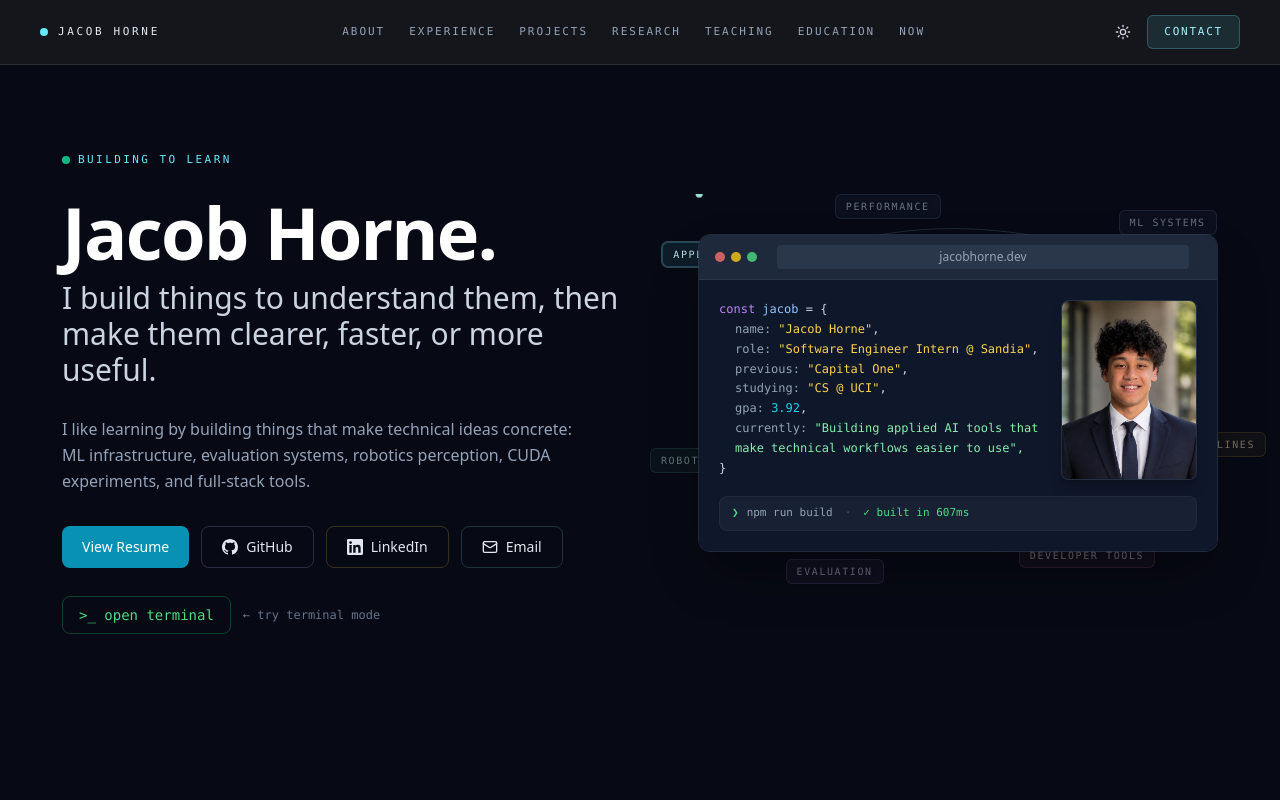
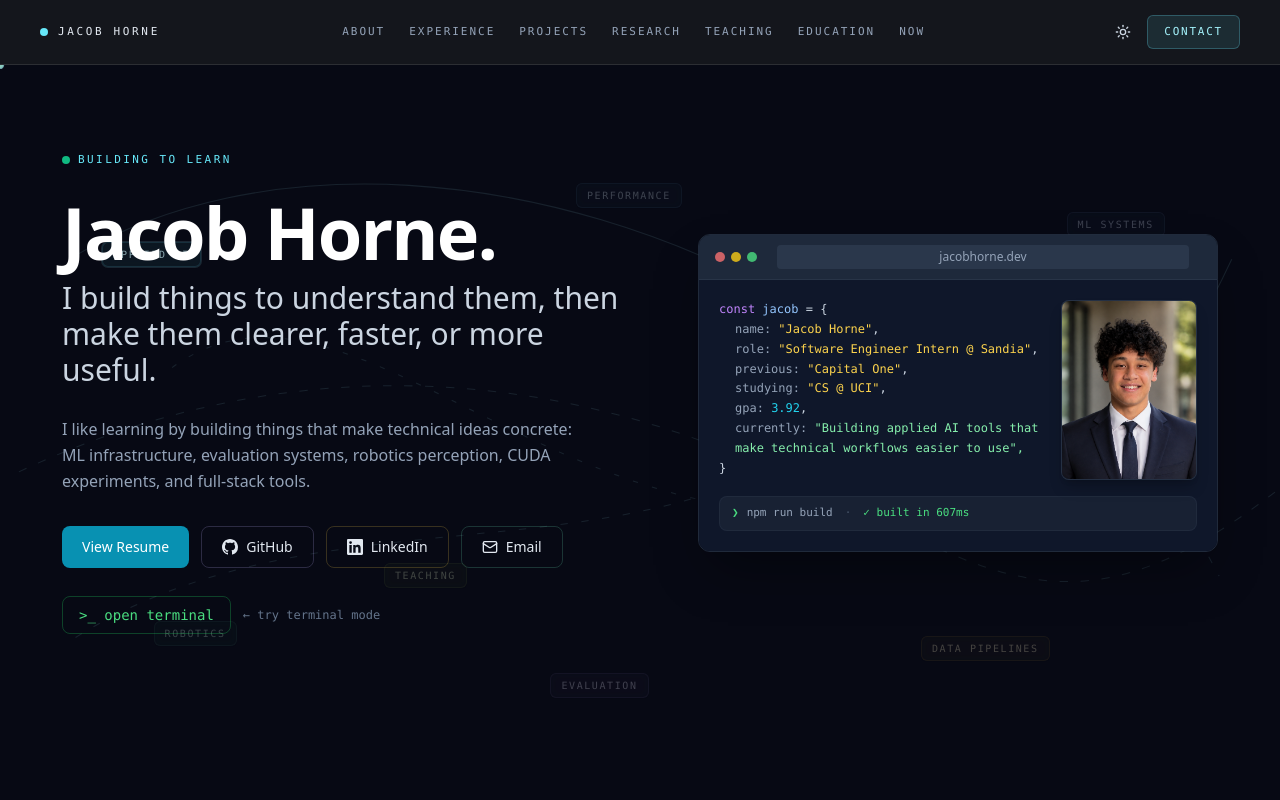
Before and after one commit to jacobhorne-jth/jacobhorne-jth.github.io, a React (Vite) app: page / in a window 1280 px wide. Shown: the top 800 px of the page. Built offline with nearby package versions, Linux system fonts and the light colour scheme.

Commit message:
Expand hero topic graph background

```diff
--- a/src/App.tsx
+++ b/src/App.tsx
@@ -1259,42 +1259,43 @@ const CURRENTLY_ITEMS = [
 ];
 
 const HERO_TOPICS = [
-  { label: "Applied AI", position: "left-[2%] top-[12%]", tone: "border-cyan-400/30 bg-cyan-200/20 text-cyan-950 dark:border-cyan-300/25 dark:bg-cyan-300/10 dark:text-cyan-100" },
-  { label: "ML Systems", position: "right-[8%] top-[4%]", tone: "border-blue-400/30 bg-blue-200/20 text-blue-950 dark:border-blue-300/25 dark:bg-blue-300/10 dark:text-blue-100" },
-  { label: "Robotics", position: "left-[0%] bottom-[30%]", tone: "border-emerald-400/30 bg-emerald-200/20 text-emerald-950 dark:border-emerald-300/25 dark:bg-emerald-300/10 dark:text-emerald-100" },
-  { label: "Data Pipelines", position: "right-[0%] bottom-[34%]", tone: "border-amber-400/35 bg-amber-200/20 text-amber-950 dark:border-amber-300/25 dark:bg-amber-300/10 dark:text-amber-100" },
-  { label: "Evaluation", position: "left-[22%] bottom-[2%]", tone: "border-violet-400/30 bg-violet-200/20 text-violet-950 dark:border-violet-300/25 dark:bg-violet-300/10 dark:text-violet-100" },
-  { label: "Developer Tools", position: "right-[18%] bottom-[6%]", tone: "border-rose-400/25 bg-rose-200/20 text-rose-950 dark:border-rose-300/25 dark:bg-rose-300/10 dark:text-rose-100" },
-  { label: "Performance", position: "left-[30%] top-[0%]", tone: "border-sky-400/30 bg-sky-200/20 text-sky-950 dark:border-sky-300/25 dark:bg-sky-300/10 dark:text-sky-100" },
-  { label: "Teaching", position: "right-[28%] top-[20%]", tone: "border-lime-500/25 bg-lime-200/20 text-lime-950 dark:border-lime-300/25 dark:bg-lime-300/10 dark:text-lime-100" },
+  { label: "Applied AI", position: "left-[8%] top-[24%]", tone: "border-cyan-400/25 bg-cyan-200/15 text-cyan-950 dark:border-cyan-300/20 dark:bg-cyan-300/10 dark:text-cyan-100" },
+  { label: "ML Systems", position: "right-[9%] top-[20%]", tone: "border-blue-400/25 bg-blue-200/15 text-blue-950 dark:border-blue-300/20 dark:bg-blue-300/10 dark:text-blue-100" },
+  { label: "Robotics", position: "left-[12%] bottom-[21%]", tone: "border-emerald-400/25 bg-emerald-200/15 text-emerald-950 dark:border-emerald-300/20 dark:bg-emerald-300/10 dark:text-emerald-100" },
+  { label: "Data Pipelines", position: "right-[18%] bottom-[19%]", tone: "border-amber-400/30 bg-amber-200/15 text-amber-950 dark:border-amber-300/20 dark:bg-amber-300/10 dark:text-amber-100" },
+  { label: "Evaluation", position: "left-[43%] bottom-[14%]", tone: "border-violet-400/25 bg-violet-200/15 text-violet-950 dark:border-violet-300/20 dark:bg-violet-300/10 dark:text-violet-100" },
+  { label: "Developer Tools", position: "right-[6%] bottom-[37%]", tone: "border-rose-400/25 bg-rose-200/15 text-rose-950 dark:border-rose-300/20 dark:bg-rose-300/10 dark:text-rose-100" },
+  { label: "Performance", position: "left-[45%] top-[16%]", tone: "border-sky-400/25 bg-sky-200/15 text-sky-950 dark:border-sky-300/20 dark:bg-sky-300/10 dark:text-sky-100" },
+  { label: "Teaching", position: "left-[30%] bottom-[29%]", tone: "border-lime-500/20 bg-lime-200/15 text-lime-950 dark:border-lime-300/20 dark:bg-lime-300/10 dark:text-lime-100" },
 ];
 
 function HeroTopicGraph({ activeIndex }: { activeIndex: number }) {
   const activeTopic = activeIndex % HERO_TOPICS.length;
 
   return (
-    <div className="pointer-events-none absolute -inset-x-12 -inset-y-10 hidden md:block" aria-hidden="true">
+    <div className="pointer-events-none absolute inset-0 hidden overflow-hidden md:block" aria-hidden="true">
       <svg
-        viewBox="0 0 560 430"
-        className="absolute inset-0 h-full w-full text-cyan-700/20 dark:text-cyan-200/15"
+        viewBox="0 0 1220 720"
+        preserveAspectRatio="none"
+        className="absolute inset-0 h-full w-full text-cyan-700/15 dark:text-cyan-200/10"
         fill="none"
       >
-        <path d="M80 92 C170 24 332 22 456 72 S536 232 464 324 228 402 110 306 8 168 80 92Z" stroke="currentColor" strokeWidth="1" />
-        <path d="M92 290 C162 188 282 128 456 146" stroke="currentColor" strokeWidth="1" strokeDasharray="5 10" />
-        <path d="M158 48 C214 166 326 254 456 328" stroke="currentColor" strokeWidth="1" strokeDasharray="4 12" />
-        <path d="M130 365 C214 286 312 154 506 248" stroke="currentColor" strokeWidth="1" strokeDasharray="6 10" />
-        <circle r="4" fill="currentColor" className="text-cyan-500/80 dark:text-cyan-200/80">
+        <path d="M66 190 C246 78 520 96 754 230 S1056 448 1174 190" stroke="currentColor" strokeWidth="1" />
+        <path d="M72 560 C306 410 594 510 800 356 S1018 226 1162 500" stroke="currentColor" strokeWidth="1" strokeDasharray="7 13" />
+        <path d="M164 296 C370 142 628 660 1084 316" stroke="currentColor" strokeWidth="1" strokeDasharray="5 14" />
+        <path d="M18 398 C238 292 472 286 700 380 S1000 590 1220 414" stroke="currentColor" strokeWidth="1" strokeDasharray="8 12" />
+        <circle r="4" fill="currentColor" className="text-cyan-500/65 dark:text-cyan-200/65">
           <animateMotion
-            dur="19s"
+            dur="24s"
             repeatCount="indefinite"
-            path="M80 92 C170 24 332 22 456 72 S536 232 464 324 228 402 110 306 8 168 80 92Z"
+            path="M66 190 C246 78 520 96 754 230 S1056 448 1174 190"
           />
         </circle>
-        <circle r="3" fill="currentColor" className="text-emerald-500/70 dark:text-emerald-200/70">
+        <circle r="3" fill="currentColor" className="text-emerald-500/55 dark:text-emerald-200/55">
           <animateMotion
-            dur="23s"
+            dur="29s"
             repeatCount="indefinite"
-            path="M92 290 C162 188 282 128 456 146"
+            path="M72 560 C306 410 594 510 800 356 S1018 226 1162 500"
           />
         </circle>
       </svg>
@@ -1304,8 +1305,8 @@ function HeroTopicGraph({ activeIndex }: { activeIndex: number }) {
           key={topic.label}
           className={`topic-node-float absolute rounded-md border px-2.5 py-1 font-mono text-[10px] uppercase tracking-[0.16em] shadow-sm backdrop-blur-sm transition-all duration-500 ${topic.position} ${topic.tone} ${
             index === activeTopic
-              ? "opacity-90 ring-1 ring-cyan-400/35 dark:ring-cyan-200/30"
-              : "opacity-45"
+              ? "opacity-65 ring-1 ring-cyan-400/25 dark:ring-cyan-200/20"
+              : "opacity-25"
           }`}
           style={{ animationDelay: `${index * 0.45}s` }}
         >
@@ -1316,7 +1317,7 @@ function HeroTopicGraph({ activeIndex }: { activeIndex: number }) {
   );
 }
 
-function LaptopVisual() {
+function useCurrentlyRotation() {
   const [idx, setIdx] = useState(0);
   const [visible, setVisible] = useState(true);
 
@@ -1332,9 +1333,12 @@ function LaptopVisual() {
     return () => { clearInterval(id); clearTimeout(tid); };
   }, []);
 
+  return { idx, visible };
+}
+
+function LaptopVisual({ idx, visible }: { idx: number; visible: boolean }) {
   return (
     <div className="relative w-full max-w-[540px]">
-      <HeroTopicGraph activeIndex={idx} />
       <div className="relative z-10 overflow-hidden rounded-xl border border-slate-700/60 shadow-2xl shadow-black/40">
         {/* Browser chrome */}
         <div className="bg-slate-800 px-4 py-2.5 flex items-center gap-2 border-b border-slate-700/50">
@@ -1386,9 +1390,12 @@ function LaptopVisual() {
 }
 
 function Hero({ onOpenTerminal }: { onOpenTerminal: () => void }) {
+  const { idx, visible } = useCurrentlyRotation();
+
   return (
     <section id="top" className="relative overflow-hidden bg-[#fbfaf7] text-gray-950 dark:bg-[#070914] dark:text-white">
-      <div className="relative mx-auto flex min-h-[calc(100svh-4rem)] max-w-[1220px] px-6 py-12 md:px-8 lg:py-16">
+      <HeroTopicGraph activeIndex={idx} />
+      <div className="relative z-10 mx-auto flex min-h-[calc(100svh-4rem)] max-w-[1220px] px-6 py-12 md:px-8 lg:py-16">
         <div className="grid w-full items-center gap-10 lg:grid-cols-[minmax(0,1fr)_minmax(360px,520px)] lg:gap-16 lg:-translate-y-8 xl:-translate-y-10">
           {/* Left */}
           <div className="space-y-7">
@@ -1455,7 +1462,7 @@ function Hero({ onOpenTerminal }: { onOpenTerminal: () => void }) {
 
           {/* Right: visual */}
           <div className="flex justify-center lg:justify-end">
-            <LaptopVisual />
+            <LaptopVisual idx={idx} visible={visible} />
           </div>
         </div>
       </div>
```
